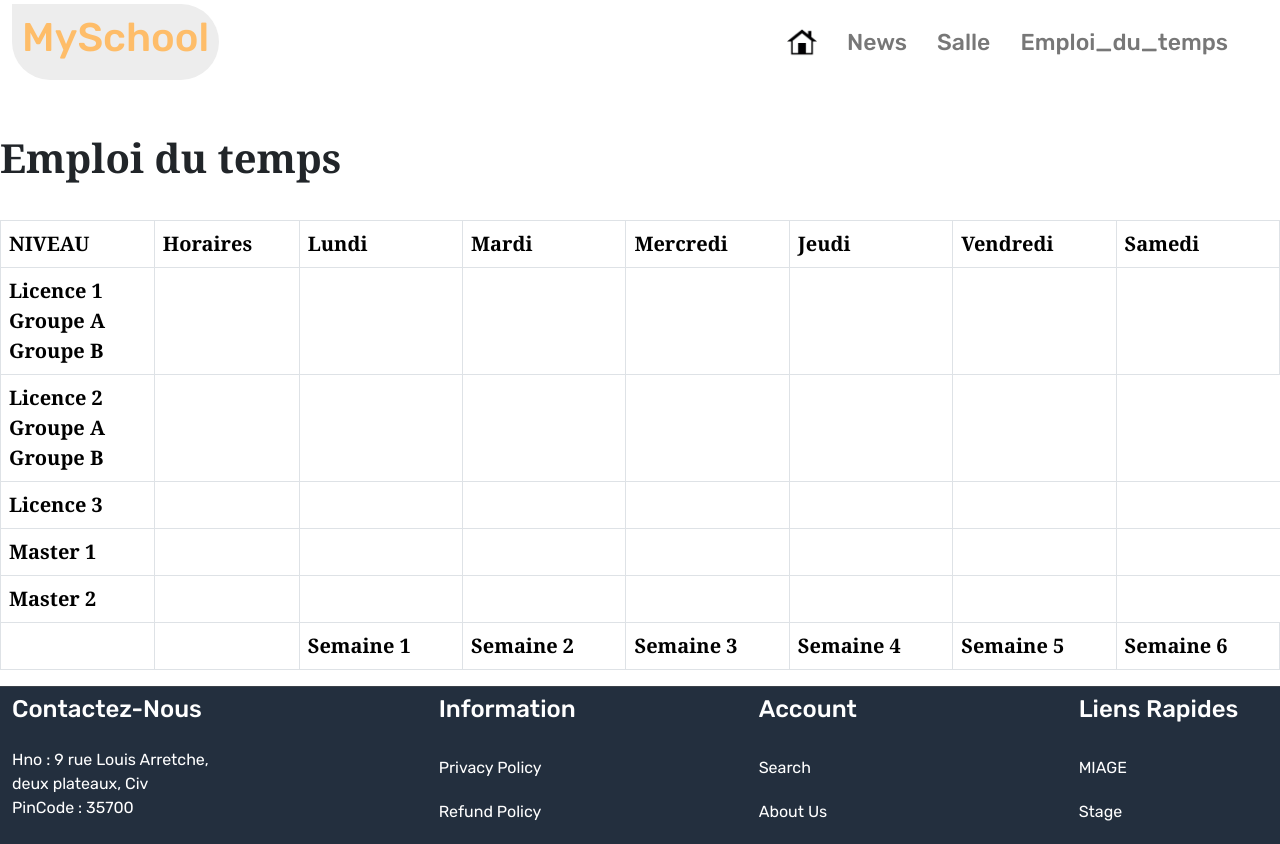
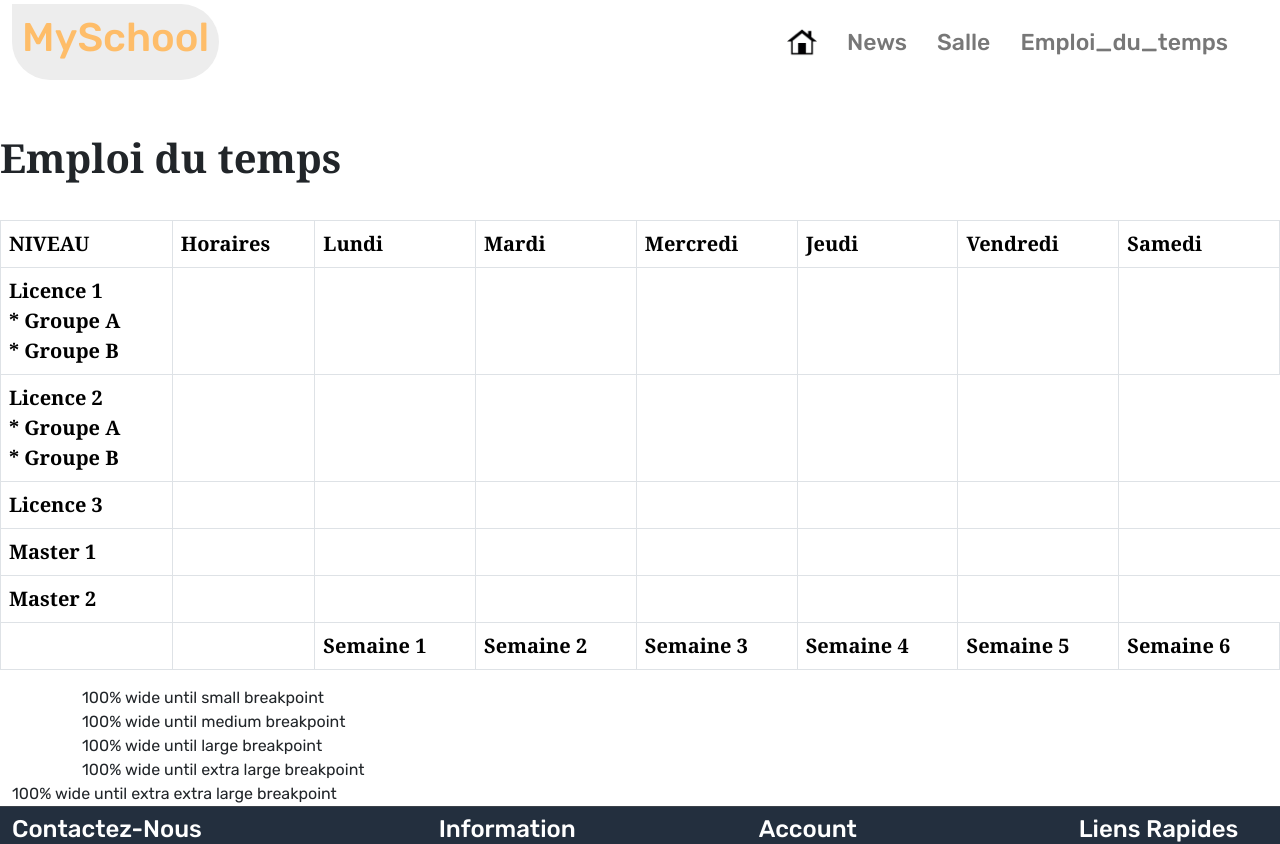
Before and after one commit to princek112002/funny-app, a React (Create React App) app: page /Emploi_du_temps in a window 1280 px wide. Shown: the top 844 px of the page. Built offline with nearby package versions, Linux system fonts and the light colour scheme.

Commit message:
Update Emploi_du_temps.js

```diff
--- a/src/pages/Emploi_du_temps.js
+++ b/src/pages/Emploi_du_temps.js
@@ -20,8 +20,8 @@ const Emploi_du_temps = () => {
         <tbody class="table-container">
           <tr>
             <th ><a href='/Emploi_du_temps' class="niveau">Licence 1</a>
-            <div><a href='/Emploi_du_temps' class="niveau">Groupe A</a><br></br></div>
-            <div><a href='/Emploi_du_temps' class="niveau">Groupe B</a></div>
+            <div><a href='/Emploi_du_temps' class="niveau">* Groupe A</a><br></br></div>
+            <div><a href='/Emploi_du_temps' class="niveau">* Groupe B</a></div>
             </th>
             <td></td>
             <td></td>
@@ -33,8 +33,8 @@ const Emploi_du_temps = () => {
           </tr>
           <tr>
           <th ><a href='/Emploi_du_temps' class="niveau">Licence 2</a>
-          <div><a href='/' class="niveau">Groupe A</a><br></br></div>
-          <div><a href='/' class="niveau">Groupe B</a></div>
+          <div><a href='/' class="niveau">* Groupe A</a><br></br></div>
+          <div><a href='/' class="niveau">* Groupe B</a></div>
           </th>
             <td></td>
             <td></td>
@@ -83,6 +83,11 @@ const Emploi_du_temps = () => {
           <tr></tr>
         </tbody>
       </table>
+      <div class="container-sm">100% wide until small breakpoint</div>
+<div class="container-md">100% wide until medium breakpoint</div>
+<div class="container-lg">100% wide until large breakpoint</div>
+<div class="container-xl">100% wide until extra large breakpoint</div>
+<div class="container-xxl">100% wide until extra extra large breakpoint</div>
     </div>
   );
 };
```
